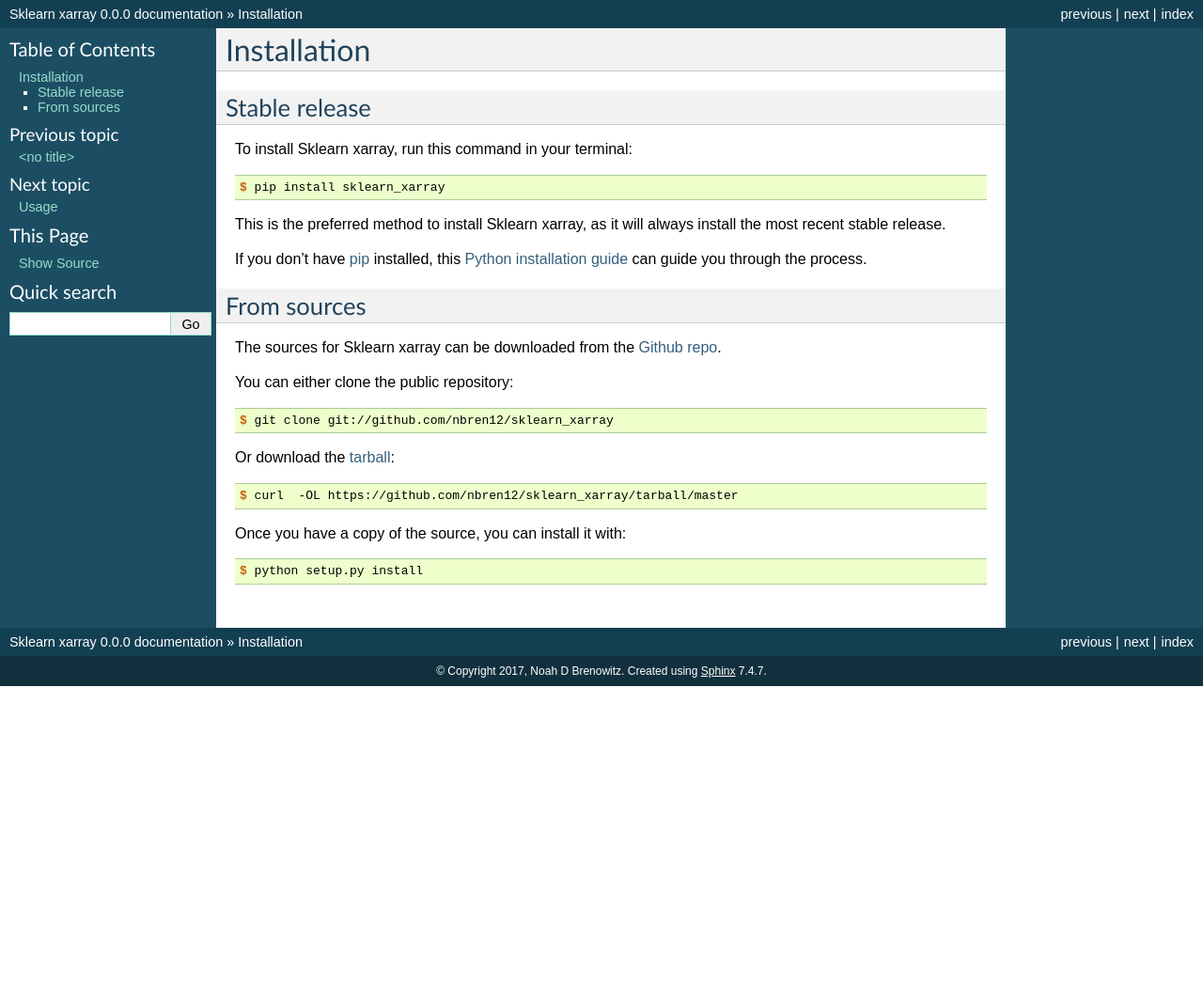
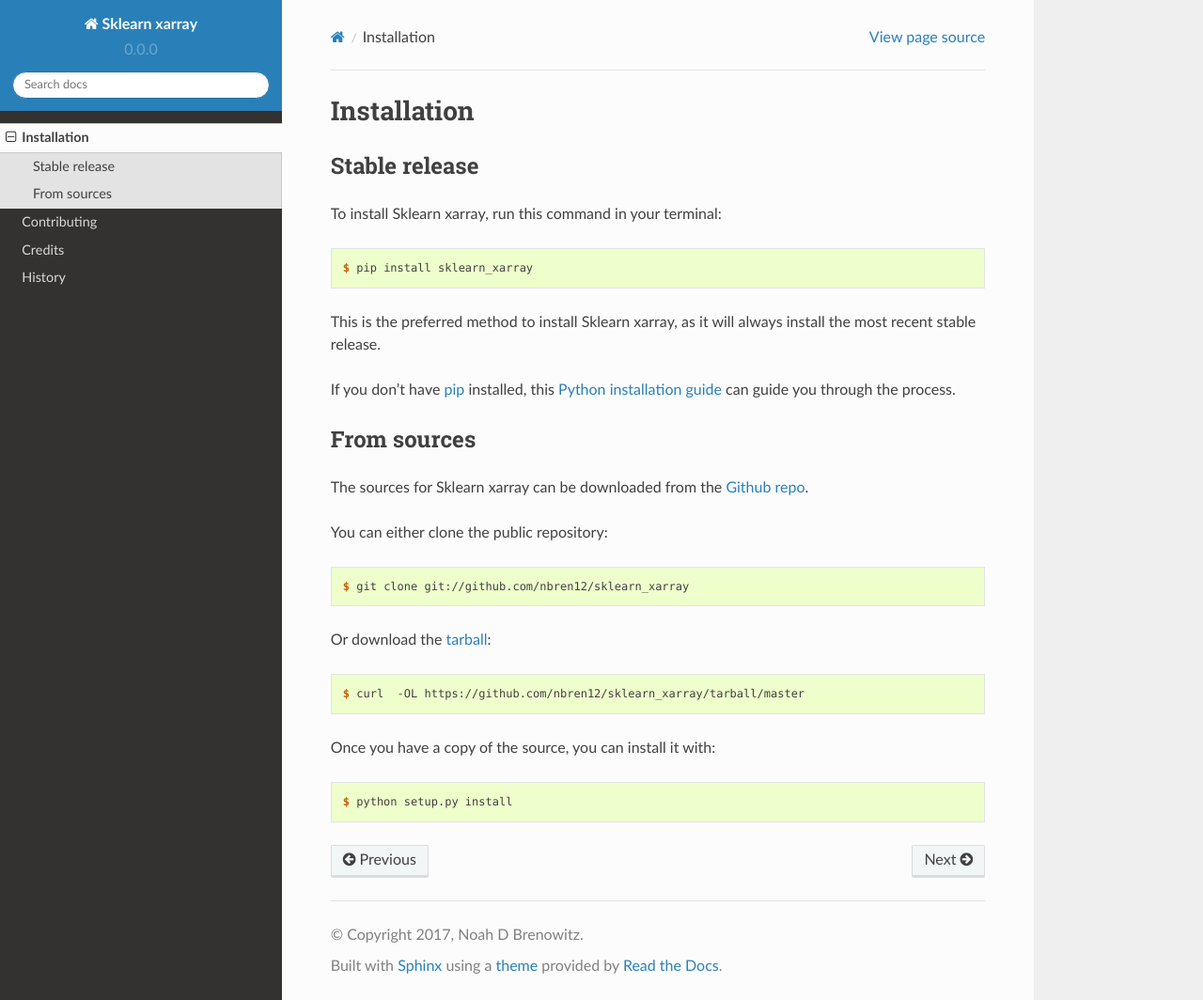
Before and after one commit to nbren12/sklearn-xarray, a Sphinx documentation site: the page built from docs/installation.rst, in a window 1280 px wide and 1064 px high. Shown: the whole window at 94% size. Built offline with Sphinx 7.4.7 and the Read the Docs theme 2.0.0, drawn with Linux system fonts in a browser that asks for light colours; pages that are not in the unit, such as notebooks, are missing from menus.

Commit message:
Many changes to documentation
I added and configured

- autosummary
- numpydoc
- ...

I also improved the landing page of the documentation

```diff
--- a/docs/conf.py
+++ b/docs/conf.py
@@ -40,7 +40,10 @@
 
 # Add any Sphinx extension module names here, as strings. They can be
 # extensions coming with Sphinx (named 'sphinx.ext.*') or your custom ones.
-extensions = ['sphinx.ext.autodoc', 'sphinx.ext.viewcode',
+extensions = ['sphinx.ext.autodoc',
+              'sphinx.ext.viewcode',
+              'sphinx.ext.autosummary',
+              'numpydoc',
               'sphinx_gallery.gen_gallery']
 
 sphinx_gallery_conf = {
@@ -48,6 +51,10 @@
     'examples_dirs': '../examples',
     # path where to save gallery generated examples
     'gallery_dirs': 'auto_examples'}
+
+autosummary_generate = True
+numpydoc_class_members_toctree = True
+numpydoc_show_class_members = False
 
 # Add any paths that contain templates here, relative to this directory.
 templates_path = ['_templates']
@@ -116,9 +123,19 @@
 
 # -- Options for HTML output -------------------------------------------
 
+
+# on_rtd is whether we are on readthedocs.org, this line of code grabbed from
+# docs.readthedocs.org
+on_rtd = os.environ.get('READTHEDOCS', None) == 'True'
+
+if not on_rtd:  # only import and set the theme if we're building docs locally
+    import sphinx_rtd_theme
+    html_theme = 'sphinx_rtd_theme'
+    html_theme_path = [sphinx_rtd_theme.get_html_theme_path()]
+
 # The theme to use for HTML and HTML Help pages.  See the documentation for
 # a list of builtin themes.
-html_theme = 'default'
+# html_theme = 'default'
 
 # Theme options are theme-specific and customize the look and feel of a
 # theme further.  For a list of options available for each theme, see the
--- a/docs/readme.rst
+++ /dev/null
@@ -1 +0,0 @@
-.. include:: ../README.rst
--- a/docs/usage.rst
+++ /dev/null
@@ -1,7 +0,0 @@
-=====
-Usage
-=====
-
-To use Sklearn xarray in a project::
-
-    import sklearn_xarray
--- a/requirements_dev.txt
+++ b/requirements_dev.txt
@@ -10,3 +10,4 @@
 PyYAML==3.11
 pytest==2.9.2
 pytest-runner==2.11.1
+sphinx_rtd_theme
```
Also changed, not shown: docs/index.rst (+28 -5 lines), 3 other files.
